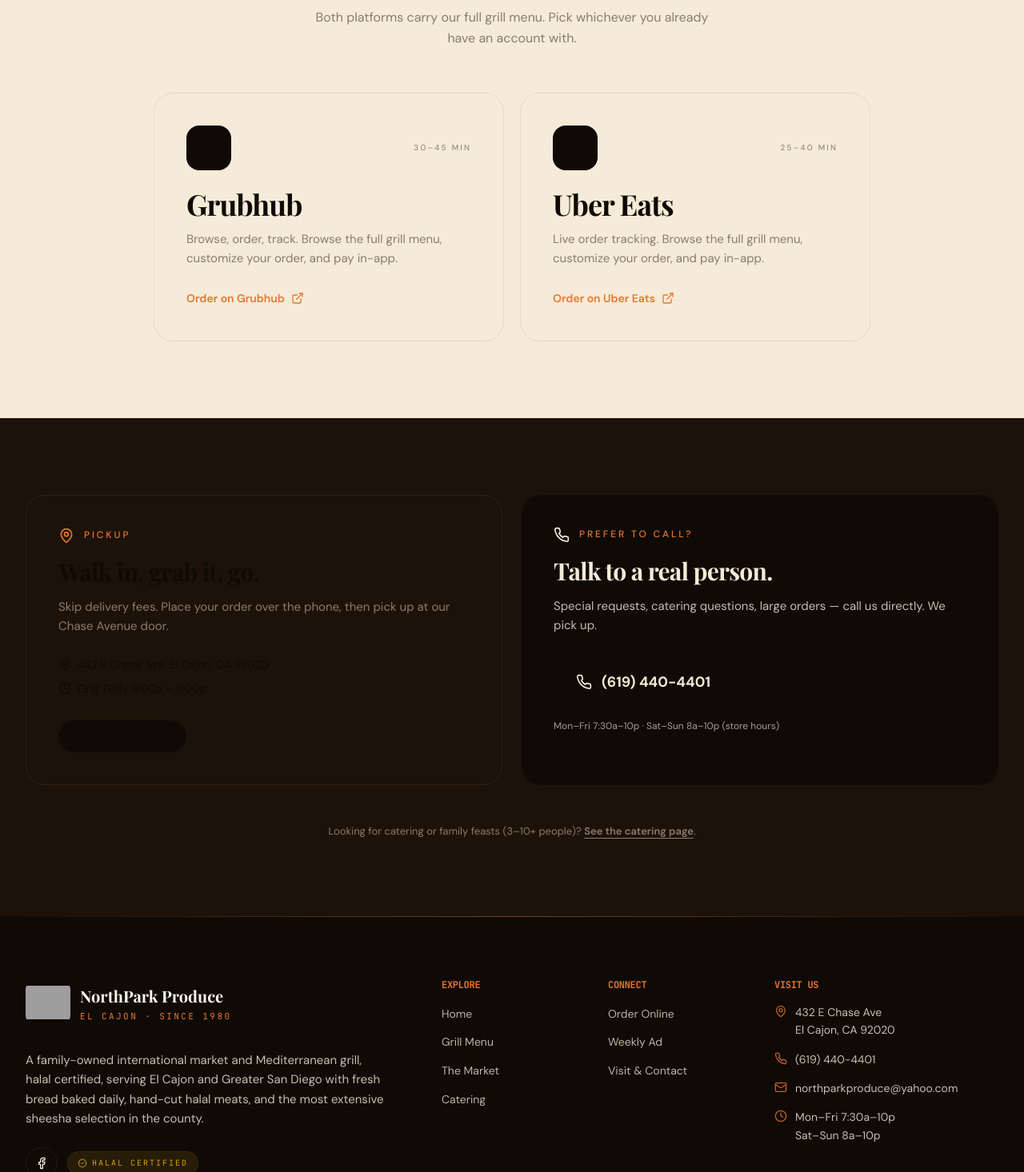
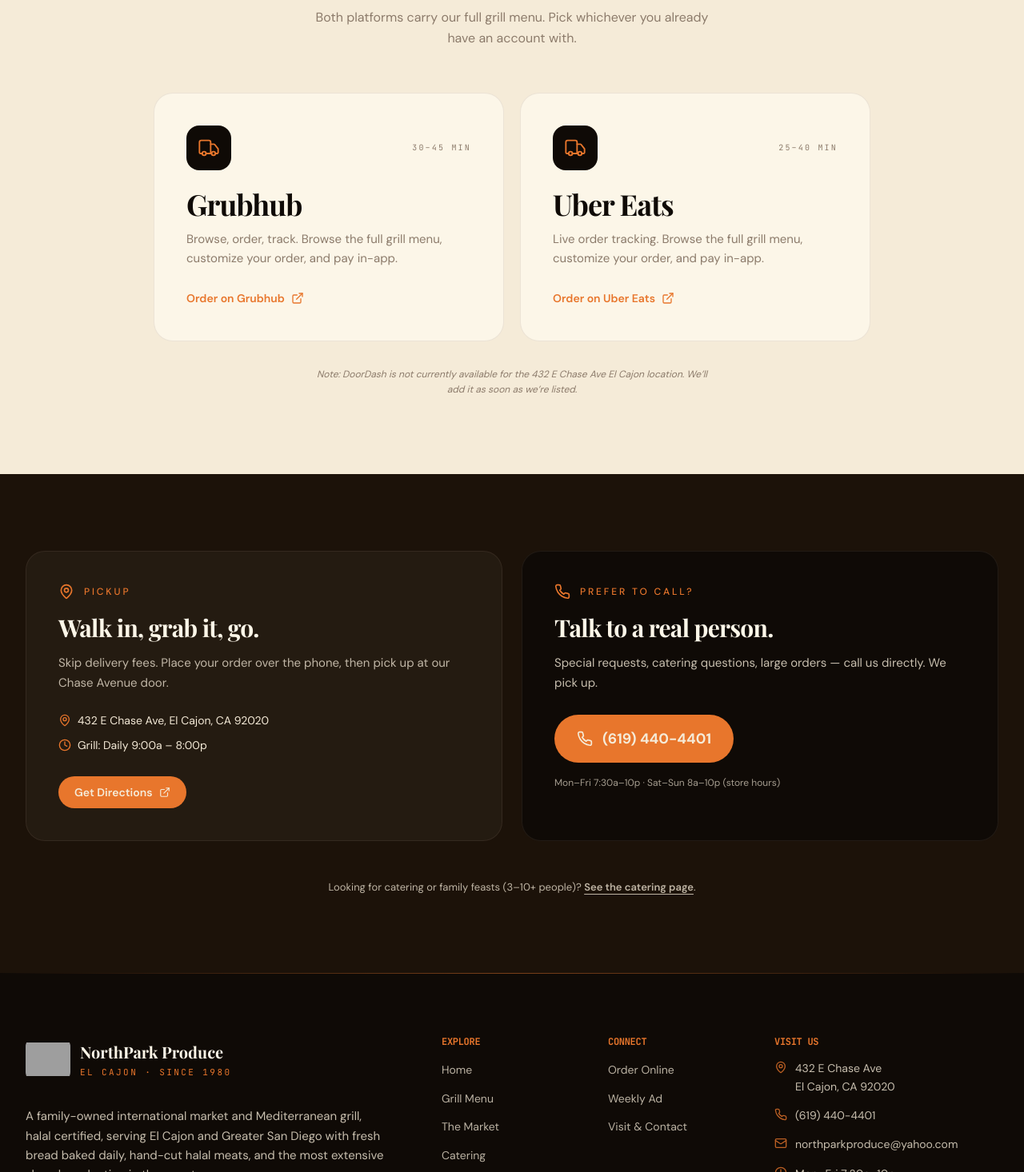
Before and after one commit to aanthonya2003-lgtm/northpark-produce-el-cajon, a Next.js app: page /order in a window 1280 px wide. Shown: the part 804-2270 px from the top of the page at 80% size. Built offline with nearby package versions, Linux system fonts and the light colour scheme; grey boxes are pictures that could not be loaded.

Commit message:
feat(v2): /menu (real grill bg, ember tabs), /market (real images + Stock badges on placeholders), /order (DoorDash disclosure), /404 (v2 colors)

```diff
--- a/app/market/MarketClient.tsx
+++ b/app/market/MarketClient.tsx
@@ -7,6 +7,7 @@
 import { ScrollTrigger } from "gsap/ScrollTrigger";
 import { Check, ArrowRight } from "lucide-react";
 import { departments } from "@/lib/departments";
+import { wixSize, images } from "@/lib/images";
 
 if (typeof window !== "undefined") {
   gsap.registerPlugin(ScrollTrigger);
@@ -86,15 +87,26 @@
         className="relative pt-32 md:pt-40 pb-16 md:pb-24 bg-[var(--brand-deep)] text-[var(--brand-cream)] overflow-hidden grain"
         aria-label="Market hero"
       >
-        <div className="max-w-[1400px] mx-auto px-5 md:px-8">
+        <div className="absolute inset-0 opacity-25">
+          <Image
+            src={wixSize(images.storefrontElCajon, 2000)}
+            alt=""
+            fill
+            sizes="100vw"
+            className="object-cover rounded-none"
+          />
+          <div className="absolute inset-0 bg-gradient-to-t from-[var(--brand-deep)] via-[rgba(15,10,6,0.6)] to-[rgba(15,10,6,0.4)]" />
+        </div>
+
+        <div className="max-w-[1400px] mx-auto px-5 md:px-8 relative z-10">
           <div className="market-hero-anim flex items-center gap-3 mb-5">
-            <span className="w-10 h-px bg-[var(--brand-gold)]" />
+            <span className="w-10 h-px bg-[var(--brand-ember)]" />
             <span className="eyebrow">Inside the Market</span>
           </div>
-          <h1 className="market-hero-anim font-display headline-mega max-w-4xl">
+          <h1 className="market-hero-anim font-display headline-mega max-w-4xl text-[var(--brand-cream-bright)]">
             A world of flavors,
             <br />
-            <span className="italic text-[var(--brand-gold)]">
+            <span className="italic text-[var(--brand-ember-light)]">
               under one roof.
             </span>
           </h1>
@@ -113,7 +125,7 @@
             className={`dept-section relative py-20 md:py-28 ${
               i % 2 === 0
                 ? "bg-[var(--brand-cream)]"
-                : "bg-[var(--brand-surface)]"
+                : "bg-[var(--brand-cream-bright)]"
             } scroll-mt-24`}
             aria-label={dept.title}
           >
@@ -124,17 +136,22 @@
             >
               <div className="dept-image lg:col-span-6 relative aspect-[4/5] overflow-hidden rounded-2xl">
                 <Image
-                  src={dept.image}
+                  src={wixSize(dept.image, 1200)}
                   alt={dept.imageAlt}
                   fill
                   sizes="(max-width: 1024px) 100vw, 50vw"
                   className="object-cover rounded-none"
                 />
-                <div className="absolute top-5 left-5 inline-flex items-center gap-2 px-3 py-1.5 rounded-full bg-[rgba(28,14,6,0.7)] backdrop-blur-sm text-[var(--brand-gold)] text-[10px] uppercase tracking-[0.22em] font-medium">
-                  <span className="tnum">0{i + 1}</span>
+                <div className="absolute top-5 left-5 inline-flex items-center gap-2 px-3 py-1.5 rounded-full bg-[rgba(15,10,6,0.78)] backdrop-blur-sm text-[var(--brand-ember)] text-[10px] uppercase tracking-[0.22em] font-medium mono">
+                  <span>0{i + 1}</span>
                   <span>·</span>
                   <span>{dept.shortTitle}</span>
                 </div>
+                {!dept.imageIsReal && (
+                  <span className="absolute bottom-5 right-5 px-2 py-1 rounded-full bg-[rgba(15,10,6,0.6)] backdrop-blur-sm text-[10px] uppercase tracking-[0.18em] text-[var(--brand-cream)] opacity-70 mono">
+                    Stock
+                  </span>
+                )}
               </div>
 
               <div className="dept-text lg:col-span-6">
@@ -154,7 +171,7 @@
                       key={f}
                       className="flex items-start gap-2.5 text-[15px] text-[var(--brand-deep)] opacity-85"
                     >
-                      <Check className="w-4 h-4 text-[var(--brand-olive)] flex-shrink-0 mt-1" />
+                      <Check className="w-4 h-4 text-[var(--brand-saffron)] flex-shrink-0 mt-1" />
                       {f}
                     </li>
                   ))}
@@ -165,17 +182,19 @@
         ))}
       </div>
 
-      <section className="bg-[var(--brand-deep)] text-[var(--brand-cream)] py-20 md:py-28">
-        <div className="max-w-[1100px] mx-auto px-5 md:px-8 text-center">
+      <section className="bg-[var(--brand-deep)] text-[var(--brand-cream)] py-20 md:py-28 grain">
+        <div className="max-w-[1100px] mx-auto px-5 md:px-8 text-center relative z-10">
           <div className="flex items-center justify-center gap-3 mb-5">
-            <span className="w-10 h-px bg-[var(--brand-gold)]" />
+            <span className="w-10 h-px bg-[var(--brand-ember)]" />
             <span className="eyebrow">Come See For Yourself</span>
-            <span className="w-10 h-px bg-[var(--brand-gold)]" />
+            <span className="w-10 h-px bg-[var(--brand-ember)]" />
           </div>
-          <h2 className="font-display headline-large">
+          <h2 className="font-display headline-large text-[var(--brand-cream-bright)]">
             Best understood
             <br />
-            <span className="italic text-[var(--brand-gold)]">in person.</span>
+            <span className="italic text-[var(--brand-ember-light)]">
+              in person.
+            </span>
           </h2>
           <p className="mt-6 text-[16px] opacity-85 max-w-lg mx-auto">
             Park out front, walk through the bakery first (you&rsquo;ll smell
@@ -184,7 +203,7 @@
           <div className="mt-8 flex flex-wrap justify-center gap-3">
             <Link
               href="/contact"
-              className="inline-flex items-center gap-2 px-6 py-3 rounded-full bg-[var(--brand-gold)] text-[var(--brand-deep)] font-semibold text-sm hover:bg-[var(--brand-gold-hover)] transition-colors group"
+              className="inline-flex items-center gap-2 px-6 py-3 rounded-full bg-[var(--brand-ember)] text-[var(--brand-deep)] font-semibold text-sm hover:bg-[var(--brand-ember-light)] transition-colors group"
             >
               Visit & Directions
               <ArrowRight className="w-4 h-4 transition-transform group-hover:translate-x-1" />
--- a/app/not-found.tsx
+++ b/app/not-found.tsx
@@ -4,14 +4,14 @@
 export default function NotFound() {
   return (
     <section className="min-h-[100dvh] flex items-center justify-center bg-[var(--brand-deep)] text-[var(--brand-cream)] px-5 grain">
-      <div className="max-w-xl mx-auto text-center pt-24 pb-16">
-        <div className="font-display text-[var(--brand-gold)] text-7xl md:text-9xl font-black tnum mb-4">
+      <div className="max-w-xl mx-auto text-center pt-24 pb-16 relative z-10">
+        <div className="font-display text-[var(--brand-ember)] text-7xl md:text-9xl font-black mono mb-4">
           404
         </div>
-        <h1 className="font-display headline-large">
+        <h1 className="font-display headline-large text-[var(--brand-cream-bright)]">
           That aisle doesn&rsquo;t exist.
           <br />
-          <span className="italic text-[var(--brand-gold)]">
+          <span className="italic text-[var(--brand-ember-light)]">
             But the bakery is open.
           </span>
         </h1>
@@ -21,7 +21,7 @@
         </p>
         <Link
           href="/"
-          className="mt-9 inline-flex items-center gap-2 px-7 py-4 rounded-full bg-[var(--brand-gold)] text-[var(--brand-deep)] font-semibold text-[15px] hover:bg-[var(--brand-gold-hover)] transition-colors group"
+          className="mt-9 inline-flex items-center gap-2 px-7 py-4 rounded-full bg-[var(--brand-ember)] text-[var(--brand-deep)] font-semibold text-[15px] hover:bg-[var(--brand-ember-light)] transition-colors group"
         >
           <Home className="w-4 h-4" />
           Back to Homepage
--- a/app/order/page.tsx
+++ b/app/order/page.tsx
@@ -17,34 +17,37 @@
         className="relative pt-32 md:pt-40 pb-16 md:pb-20 bg-[var(--brand-deep)] text-[var(--brand-cream)] overflow-hidden grain"
         aria-label="Order online hero"
       >
-        <div className="max-w-[1400px] mx-auto px-5 md:px-8">
+        <div className="max-w-[1400px] mx-auto px-5 md:px-8 relative z-10">
           <div className="flex items-center gap-3 mb-5">
-            <span className="w-10 h-px bg-[var(--brand-gold)]" />
+            <span className="w-10 h-px bg-[var(--brand-ember)]" />
             <span className="eyebrow">Delivery & Pickup</span>
           </div>
-          <h1 className="font-display headline-mega max-w-3xl">
+          <h1 className="font-display headline-mega max-w-3xl text-[var(--brand-cream-bright)]">
             Order from
             <br />
-            <span className="italic text-[var(--brand-gold)]">
+            <span className="italic text-[var(--brand-ember-light)]">
               El Cajon&rsquo;s favorite market.
             </span>
           </h1>
           <p className="mt-6 text-[17px] md:text-[19px] opacity-85 max-w-2xl leading-relaxed">
-            Pick your platform — Grubhub or Uber Eats. Pickup at the door, every
-            day, 9 AM to 8 PM. Or call us directly and we&rsquo;ll have it
-            ready.
+            Pick your platform — Grubhub or Uber Eats. Pickup at the door,
+            every day, 9 AM to 8 PM. Or call us directly and we&rsquo;ll have
+            it ready.
           </p>
         </div>
       </section>
 
-      <section className="bg-[var(--brand-cream)] py-16 md:py-24" aria-label="Delivery platforms">
+      <section
+        className="bg-[var(--brand-cream)] py-16 md:py-24"
+        aria-label="Delivery platforms"
+      >
         <div className="max-w-[1400px] mx-auto px-5 md:px-8">
           <h2 className="text-center font-display headline-large text-[var(--brand-deep)] mb-4">
             Delivery, your way.
           </h2>
           <p className="text-center text-[var(--brand-muted)] max-w-lg mx-auto mb-12 md:mb-14">
-            Both platforms carry our full grill menu. Pick whichever you already
-            have an account with.
+            Both platforms carry our full grill menu. Pick whichever you
+            already have an account with.
           </p>
 
           <div className="grid grid-cols-1 md:grid-cols-2 gap-5 max-w-4xl mx-auto">
@@ -54,13 +57,13 @@
                 href={d.url}
                 target="_blank"
                 rel="noopener noreferrer"
-                className="group relative p-8 md:p-10 rounded-3xl bg-[var(--brand-white)] border border-[rgba(122,106,90,0.2)] hover:border-[var(--brand-gold)] hover:shadow-[0_24px_60px_-25px_rgba(212,168,67,0.45)] transition-all duration-500 overflow-hidden"
+                className="group relative p-8 md:p-10 rounded-3xl bg-[var(--brand-cream-bright)] border border-[rgba(140,123,107,0.2)] hover:border-[var(--brand-ember)] hover:shadow-[0_24px_60px_-25px_rgba(232,118,44,0.45)] transition-all duration-500 overflow-hidden hover-lift"
               >
                 <div className="flex items-center justify-between mb-6">
-                  <div className="inline-flex items-center justify-center w-14 h-14 rounded-2xl bg-[var(--brand-deep)] text-[var(--brand-gold)]">
+                  <div className="inline-flex items-center justify-center w-14 h-14 rounded-2xl bg-[var(--brand-deep)] text-[var(--brand-ember)]">
                     <Truck className="w-7 h-7" strokeWidth={1.6} />
                   </div>
-                  <span className="text-[10px] uppercase tracking-[0.22em] text-[var(--brand-muted)]">
+                  <span className="text-[10px] uppercase tracking-[0.22em] text-[var(--brand-muted)] mono">
                     {d.eta}
                   </span>
                 </div>
@@ -68,47 +71,52 @@
                   {d.platform}
                 </h3>
                 <p className="mt-3 text-[15px] text-[var(--brand-muted)] leading-relaxed">
-                  {d.tagline}. Browse the full grill menu, customize your order,
-                  and pay in-app.
+                  {d.tagline}. Browse the full grill menu, customize your
+                  order, and pay in-app.
                 </p>
                 <div className="mt-7 inline-flex items-center gap-2 text-[var(--brand-ember)] font-semibold text-sm group-hover:gap-3 transition-all">
                   Order on {d.platform}
                   <ExternalLink className="w-4 h-4" />
                 </div>
 
-                {/* Subtle gold sweep */}
-                <span className="absolute inset-x-8 -bottom-1 h-px bg-gradient-to-r from-transparent via-[var(--brand-gold)] to-transparent scale-x-0 group-hover:scale-x-100 transition-transform duration-500" />
+                <span className="absolute inset-x-8 -bottom-1 h-px bg-gradient-to-r from-transparent via-[var(--brand-ember)] to-transparent scale-x-0 group-hover:scale-x-100 transition-transform duration-500" />
               </a>
             ))}
           </div>
+
+          <p className="text-center text-[12px] text-[var(--brand-muted)] mt-8 italic max-w-lg mx-auto">
+            Note: DoorDash is not currently available for the 432 E Chase Ave
+            El Cajon location. We&rsquo;ll add it as soon as we&rsquo;re
+            listed.
+          </p>
         </div>
       </section>
 
-      {/* Pickup & call */}
-      <section className="bg-[var(--brand-surface)] py-16 md:py-24" aria-label="Pickup and call">
-        <div className="max-w-[1400px] mx-auto px-5 md:px-8">
+      <section
+        className="bg-[var(--brand-surface)] py-16 md:py-24 text-[var(--brand-cream)]"
+        aria-label="Pickup and call"
+      >
+        <div className="max-w-[1400px] mx-auto px-5 md:px-8 relative z-10">
           <div className="grid lg:grid-cols-2 gap-6">
-            <div className="p-8 md:p-10 rounded-3xl bg-[var(--brand-white)] border border-[rgba(122,106,90,0.18)]">
+            <div className="p-8 md:p-10 rounded-3xl bg-[rgba(245,235,216,0.04)] border border-[rgba(232,118,44,0.2)]">
               <div className="flex items-center gap-3 mb-5">
                 <MapPin className="w-5 h-5 text-[var(--brand-ember)]" />
-                <span className="eyebrow text-[var(--brand-ember)]">
-                  Pickup
-                </span>
+                <span className="eyebrow">Pickup</span>
               </div>
-              <h3 className="font-display text-2xl md:text-3xl font-bold text-[var(--brand-deep)]">
+              <h3 className="font-display text-2xl md:text-3xl font-bold text-[var(--brand-cream-bright)]">
                 Walk in, grab it, go.
               </h3>
-              <p className="mt-4 text-[15px] text-[var(--brand-muted)] leading-relaxed">
+              <p className="mt-4 text-[15px] opacity-75 leading-relaxed">
                 Skip delivery fees. Place your order over the phone, then pick
                 up at our Chase Avenue door.
               </p>
-              <div className="mt-6 space-y-2 text-[14px] text-[var(--brand-deep)]">
+              <div className="mt-6 space-y-2 text-[14px] text-[var(--brand-cream)]">
                 <p className="flex items-center gap-2">
-                  <MapPin className="w-4 h-4 text-[var(--brand-gold)]" />
+                  <MapPin className="w-4 h-4 text-[var(--brand-ember)]" />
                   <span>432 E Chase Ave, El Cajon, CA 92020</span>
                 </p>
                 <p className="flex items-center gap-2">
-                  <Clock className="w-4 h-4 text-[var(--brand-gold)]" />
+                  <Clock className="w-4 h-4 text-[var(--brand-ember)]" />
                   <span className="hours">Grill: Daily 9:00a – 8:00p</span>
                 </p>
               </div>
@@ -116,43 +124,43 @@
                 href={business.address.googleMapsUrl}
                 target="_blank"
                 rel="noopener noreferrer"
-                className="mt-7 inline-flex items-center gap-2 px-5 py-2.5 rounded-full bg-[var(--brand-deep)] text-[var(--brand-cream)] font-semibold text-sm hover:bg-[#2A1B10] transition-colors"
+                className="mt-7 inline-flex items-center gap-2 px-5 py-2.5 rounded-full bg-[var(--brand-ember)] text-[var(--brand-deep)] font-semibold text-sm hover:bg-[var(--brand-ember-light)] transition-colors"
               >
                 Get Directions
                 <ExternalLink className="w-3.5 h-3.5" />
               </a>
             </div>
 
-            <div className="p-8 md:p-10 rounded-3xl bg-[var(--brand-deep)] text-[var(--brand-cream)] grain relative overflow-hidden">
-              <div className="flex items-center gap-3 mb-5">
-                <Phone className="w-5 h-5 text-[var(--brand-gold)]" />
+            <div className="p-8 md:p-10 rounded-3xl bg-[var(--brand-deep)] text-[var(--brand-cream)] grain relative overflow-hidden border border-[rgba(232,118,44,0.2)]">
+              <div className="flex items-center gap-3 mb-5 relative z-10">
+                <Phone className="w-5 h-5 text-[var(--brand-ember)]" />
                 <span className="eyebrow">Prefer to Call?</span>
               </div>
-              <h3 className="font-display text-2xl md:text-3xl font-bold">
+              <h3 className="font-display text-2xl md:text-3xl font-bold relative z-10 text-[var(--brand-cream-bright)]">
                 Talk to a real person.
               </h3>
-              <p className="mt-4 text-[15px] opacity-80 leading-relaxed">
+              <p className="mt-4 text-[15px] opacity-80 leading-relaxed relative z-10">
                 Special requests, catering questions, large orders — call us
                 directly. We pick up.
               </p>
               <a
                 href={`tel:${business.phoneTel}`}
-                className="mt-7 inline-flex items-center gap-3 px-7 py-4 rounded-full bg-[var(--brand-gold)] text-[var(--brand-deep)] font-bold text-lg hover:bg-[var(--brand-gold-hover)] transition-colors phone"
+                className="mt-7 inline-flex items-center gap-3 px-7 py-4 rounded-full bg-[var(--brand-ember)] text-[var(--brand-deep)] font-bold text-lg hover:bg-[var(--brand-ember-light)] transition-colors phone relative z-10"
               >
                 <Phone className="w-5 h-5" />
                 {business.phone}
               </a>
-              <p className="mt-4 text-[12px] opacity-65">
+              <p className="mt-4 text-[12px] opacity-65 relative z-10">
                 Mon–Fri 7:30a–10p · Sat–Sun 8a–10p (store hours)
               </p>
             </div>
           </div>
 
-          <p className="mt-12 text-center text-[13px] text-[var(--brand-muted)] max-w-2xl mx-auto">
+          <p className="mt-12 text-center text-[13px] text-[var(--brand-cream)] opacity-75 max-w-2xl mx-auto">
             Looking for catering or family feasts (3–10+ people)?{" "}
             <Link
               href="/catering"
-              className="text-[var(--brand-ember)] font-semibold underline underline-offset-4 hover:text-[var(--brand-deep)] transition-colors"
+              className="text-[var(--brand-ember)] font-semibold underline underline-offset-4 hover:text-[var(--brand-ember-light)] transition-colors"
             >
               See the catering page
             </Link>
```
Also changed, not shown: app/menu/MenuClient.tsx (+33 -22 lines).
